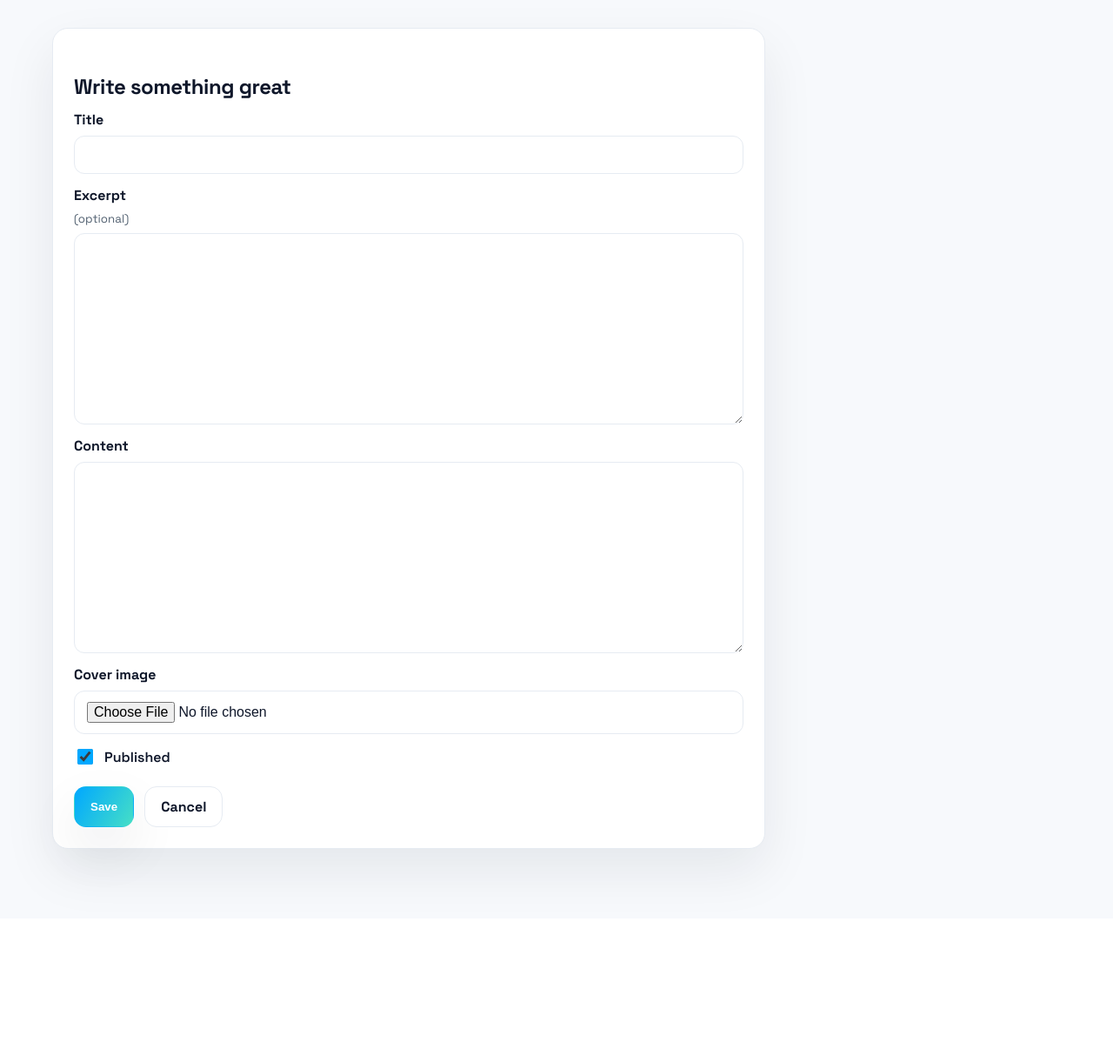
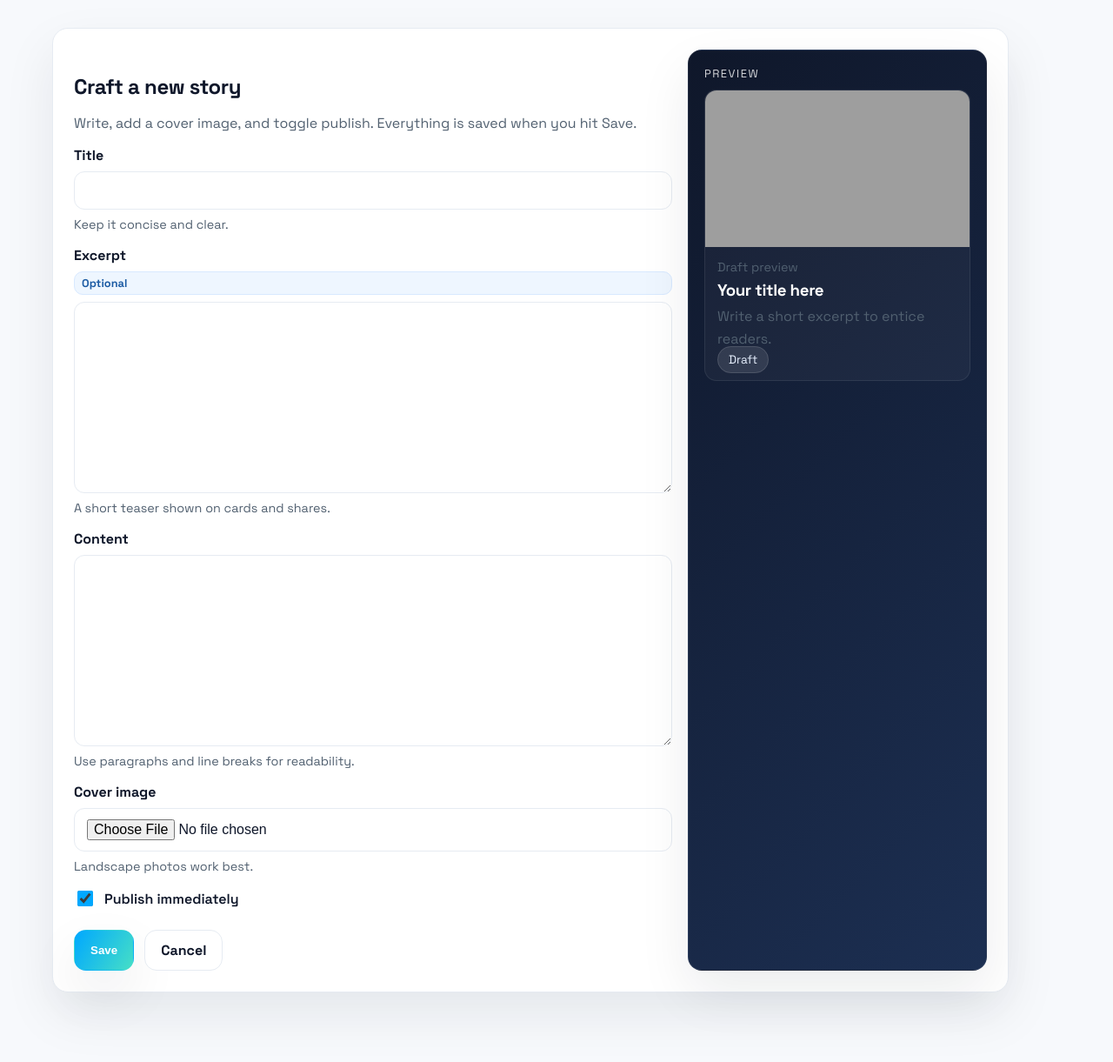
Before and after one commit to Nanoots/django, a Django app: page /posts/new/ in a window 1280 px wide. Shown: the part 51-1272 px from the top of the page at 87% size. Before the commit the page ends 1072 px from the top, so only its background shows below. Run offline with Django 5.2, Linux system fonts and the light colour scheme; some web fonts are replaced; grey boxes are pictures that could not be loaded.

Commit message:
Revamp post form UI and admin link

```diff
--- a/static/css/style.css
+++ b/static/css/style.css
@@ -318,7 +318,7 @@ h1, h2, h3, h4 {
     padding: 24px;
     border-radius: 18px;
     box-shadow: var(--shadow);
-    max-width: 820px;
+    max-width: 1100px;
 }
 
 form {
@@ -381,6 +381,77 @@ input[type="checkbox"] {
     border: 1px solid var(--border);
 }
 
+.form-grid {
+    display: grid;
+    grid-template-columns: 2fr 1fr;
+    gap: 18px;
+}
+
+.stacked-form {
+    display: grid;
+    gap: 16px;
+}
+
+.input-group {
+    display: grid;
+    gap: 8px;
+}
+
+.hint {
+    margin: 0;
+    color: var(--muted);
+    font-size: 0.9rem;
+}
+
+.badge {
+    background: #eef6ff;
+    color: #1d5ca4;
+    padding: 4px 8px;
+    border-radius: 10px;
+    border: 1px solid #d8e9ff;
+    font-size: 0.8rem;
+}
+
+.panel {
+    background: linear-gradient(135deg, #0f172a, #1c2f52);
+    color: #e8f1ff;
+    border-radius: 16px;
+    padding: 18px;
+    border: 1px solid rgba(255, 255, 255, 0.08);
+    box-shadow: var(--shadow);
+}
+
+.preview-card {
+    background: rgba(255, 255, 255, 0.04);
+    border-radius: 14px;
+    overflow: hidden;
+    border: 1px solid rgba(255, 255, 255, 0.08);
+}
+
+.preview-image {
+    height: 180px;
+    background-size: cover;
+    background-position: center;
+}
+
+.preview-body {
+    padding: 14px;
+}
+
+.preview-body h3 {
+    margin: 6px 0;
+    color: #fff;
+}
+
+.preview-body .pill {
+    background: rgba(255, 255, 255, 0.1);
+    color: #e8f1ff;
+    border: 1px solid rgba(255, 255, 255, 0.12);
+}
+
+@media (max-width: 980px) {
+    .form-grid { grid-template-columns: 1fr; }
+}
 @media (max-width: 980px) {
     .layout { grid-template-columns: 1fr; }
 }
--- a/templates/blog/post_form.html
+++ b/templates/blog/post_form.html
@@ -1,27 +1,54 @@
 {% extends "base.html" %}
-{% block title %}{% if object %}Edit {{ object.title }}{% else %}Create Post{% endif %} — Lumina Blog{% endblock %}
+{% block title %}{% if object %}Edit {{ object.title }}{% else %}Create Post{% endif %} — Abedin Blog{% endblock %}
 {% block content %}
-<section class="form-shell">
+<section class="form-shell form-grid">
+    <div>
         <p class="eyebrow">{% if object %}Edit post{% else %}New post{% endif %}</p>
-    <h1>{% if object %}Update your story{% else %}Write something great{% endif %}</h1>
-    <form method="post" enctype="multipart/form-data">
+        <h1>{% if object %}Polish your story{% else %}Craft a new story{% endif %}</h1>
+        <p class="muted">Write, add a cover image, and toggle publish. Everything is saved when you hit Save.</p>
+        <form method="post" enctype="multipart/form-data" class="stacked-form">
             {% csrf_token %}
             {{ form.non_field_errors }}
-        <label>Title {{ form.title }}</label>
-        <label>Excerpt <small>(optional)</small> {{ form.excerpt }}</label>
-        <label>Content {{ form.content }}</label>
-        <label>Cover image {{ form.cover_image }}</label>
-        {% if object and object.cover_image %}
-            <div class="thumb-preview">
-                <p class="eyebrow">Current image</p>
-                <img src="{{ object.cover_image.url }}" alt="{{ object.title }}">
+            <div class="input-group">
+                <label>Title</label>
+                {{ form.title }}
+                <p class="hint">Keep it concise and clear.</p>
             </div>
-        {% endif %}
-        <label class="checkbox">{{ form.published }} Published</label>
+            <div class="input-group">
+                <label>Excerpt <span class="badge">Optional</span></label>
+                {{ form.excerpt }}
+                <p class="hint">A short teaser shown on cards and shares.</p>
+            </div>
+            <div class="input-group">
+                <label>Content</label>
+                {{ form.content }}
+                <p class="hint">Use paragraphs and line breaks for readability.</p>
+            </div>
+            <div class="input-group">
+                <label>Cover image</label>
+                {{ form.cover_image }}
+                <p class="hint">Landscape photos work best.</p>
+            </div>
+            <label class="checkbox">
+                {{ form.published }} Publish immediately
+            </label>
             <div class="form-shell__actions">
                 <button class="btn btn-primary" type="submit">Save</button>
                 <a class="btn btn-ghost" href="{% url 'blog:post_list' %}">Cancel</a>
             </div>
         </form>
+    </div>
+    <div class="panel">
+        <p class="eyebrow">Preview</p>
+        <div class="preview-card">
+            <div class="preview-image" style="background-image:url('{% if object and object.cover_image %}{{ object.cover_image.url }}{% else %}https://images.unsplash.com/photo-1500530855697-b586d89ba3ee?auto=format&fit=crop&w=900&q=80{% endif %}');"></div>
+            <div class="preview-body">
+                <p class="card__meta">{% if object %}Updated {{ object.updated_at|date:"M j, Y" }}{% else %}Draft preview{% endif %}</p>
+                <h3>{{ object.title|default:"Your title here" }}</h3>
+                <p class="card__excerpt">{{ object.excerpt|default:"Write a short excerpt to entice readers." }}</p>
+                <span class="pill">{% if object %}Published{% else %}Draft{% endif %}</span>
+            </div>
+        </div>
+    </div>
 </section>
 {% endblock %}
```
Lines whose indentation alone changed are shown as unchanged.
